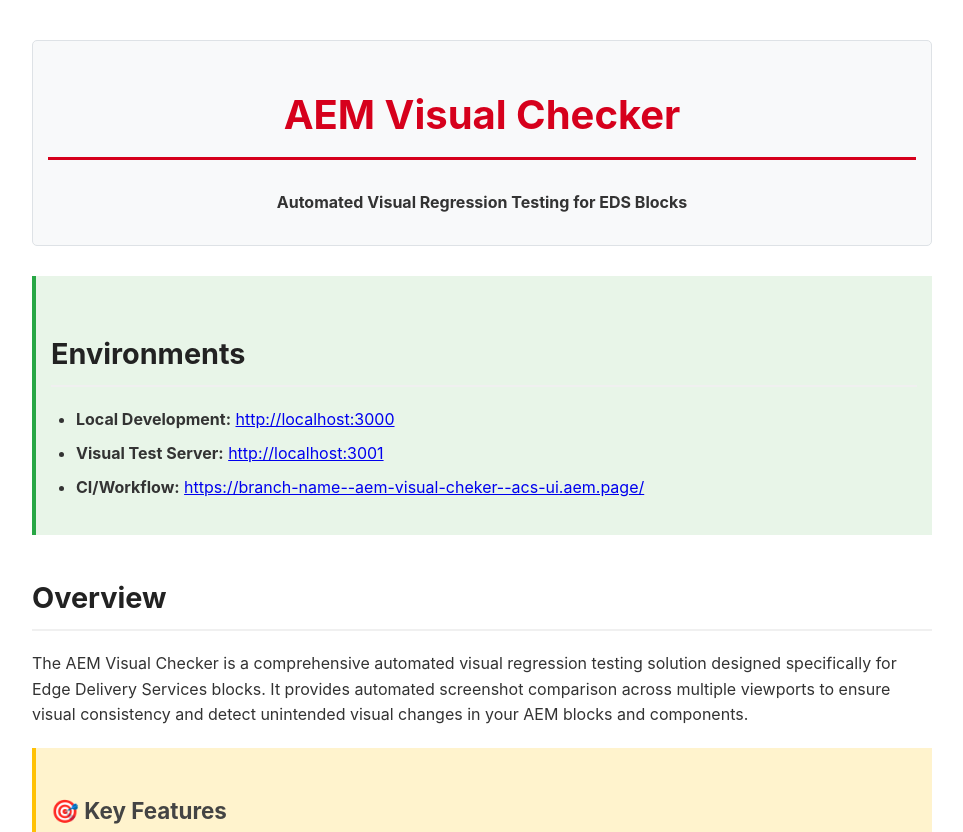
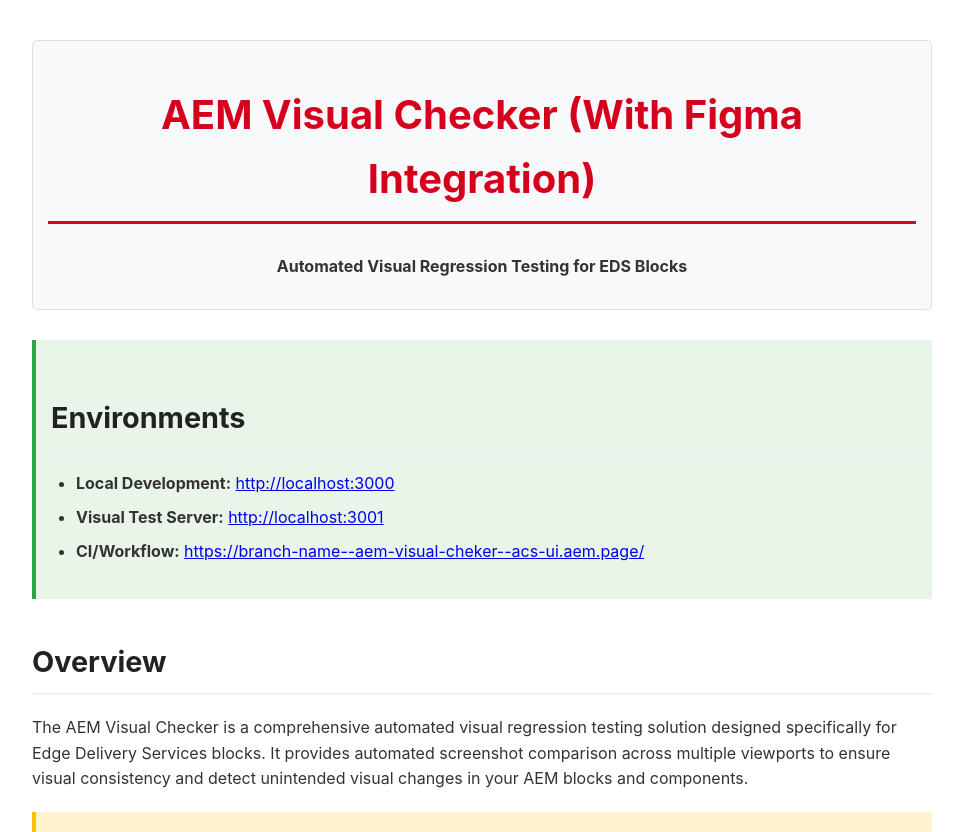
Before and after one commit to ACS-UI/aem-visual-checker, a website: page tools/visual-tests/readme.html in a window 1280 px wide. Shown: the top 832 px of the page, without its empty margins (158-1121 px from the left). Drawn offline with Linux system fonts and the light colour scheme.

Commit message:
test upfate

```diff
--- a/tools/visual-tests/readme.html
+++ b/tools/visual-tests/readme.html
@@ -213,7 +213,7 @@
 
 <body>
     <div class="author-info">
-        <h1>AEM Visual Checker</h1>
+        <h1>AEM Visual Checker (With Figma Integration)</h1>
         <p><strong>Automated Visual Regression Testing for EDS Blocks</strong></p>
     </div>
 
```
